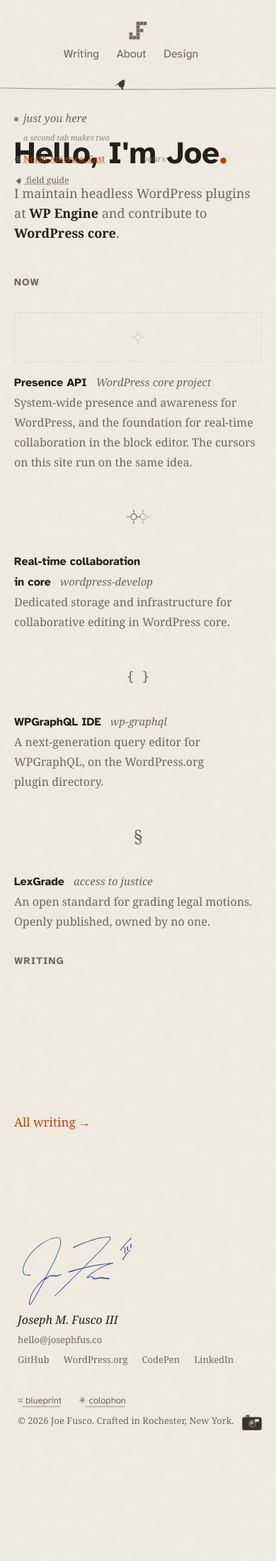
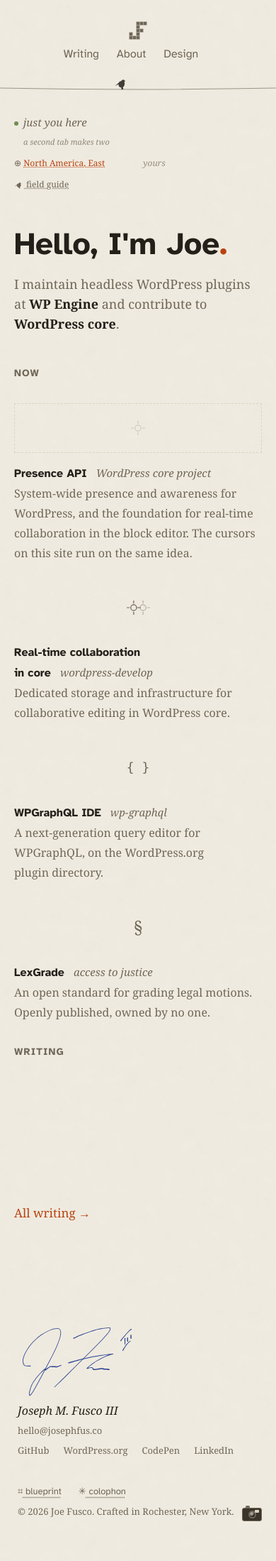
Before and after one commit to josephfusco/josephfusco.github.io, a Jekyll site: the page built from index.html, in a window 390 px wide. Shown: the whole page at 71% size. Built offline with Jekyll 4.4.1, drawn with Linux system fonts in a browser that asks for light colours; before the commit the page ends 2071 px from its top, so only the background shows below that.

Commit message:
Mobile: no sideways scroll, and the note stops covering the greeting
A bird flying right off the page widened the document, so phones
inherited a horizontal scrollbar; the design page measured 484
pixels wide against a 390 pixel viewport. The document clips
horizontally now, birds still leave on both sides, and every page
measures exactly its viewport.

Below 900 pixels there is no margin to write a note in, so the
field note joins the flow beneath the wire instead of floating
over the greeting. The masthead's stacked layout aligns its mark
with its nav rather than centering one against the other.

Co-Authored-By: Claude Fable 5 <noreply@anthropic.com>
Claude-Session: https://claude.ai/code/session_019vAcPMvpcgUVRcyZCqV9hM

```diff
--- a/assets/css/redesign.css
+++ b/assets/css/redesign.css
@@ -40,6 +40,14 @@
 }
 
 * { box-sizing: border-box; }
+
+/* Birds leave the page on both sides; a bird flying right must not
+   widen the document and hand a phone a sideways scroll. Clip rather
+   than hide, so no new scroll container is created. */
+html {
+  overflow-x: hidden;
+  overflow-x: clip;
+}
 
 body {
   margin: 0;
@@ -252,8 +260,19 @@ section.block > h2 {
 .site-footer a:hover { color: var(--accent); }
 
 @media (max-width: 480px) {
-  .site-header .wrap { flex-direction: column; gap: 0.25rem; }
+  .site-header .wrap { flex-direction: column; align-items: flex-start; gap: 0.25rem; }
   .site-nav a { margin-left: 0; margin-right: 1.25rem; }
+}
+
+/* On a phone there is no margin to write in, so the note joins the
+   flow under the wire instead of floating over the greeting */
+@media (max-width: 900px) {
+  .site-header .field-note {
+    position: static;
+    max-width: none;
+    margin: 0.75rem 1.25rem 0;
+  }
+  .site-header { padding-bottom: 0.5rem; }
 }
 
 /* Prose extras for legacy post content */
```
